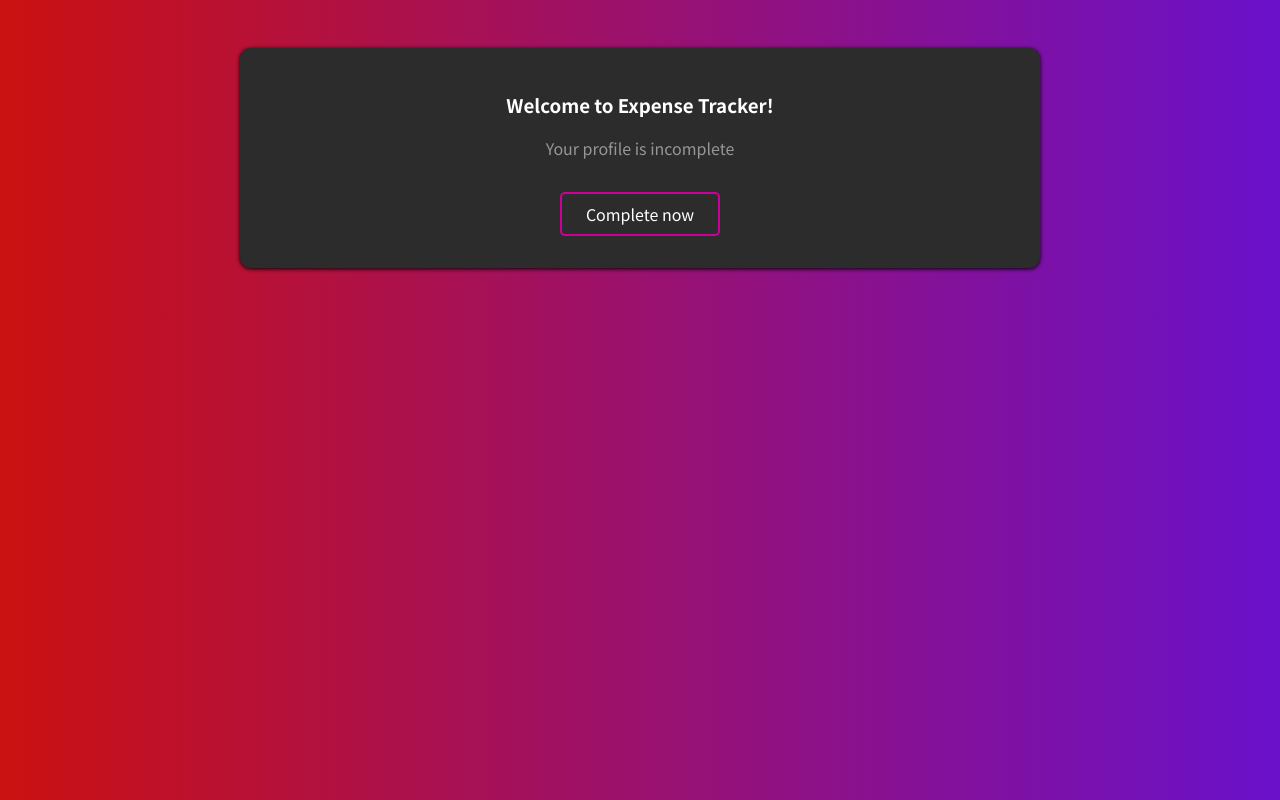
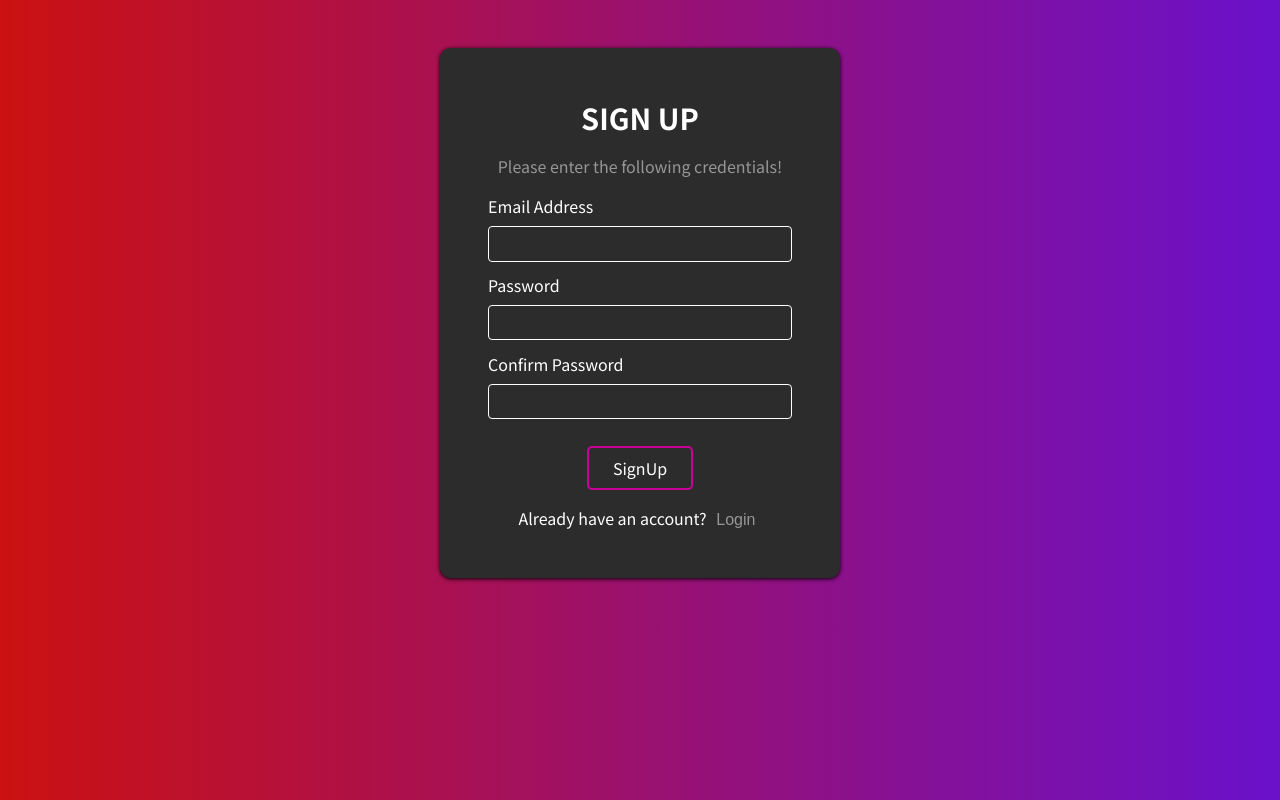
Before and after one commit to Milindsm/Expense-Tracker-Premium, a React (Create React App) app: page /profile in a window 1280 px wide. Built offline with nearby package versions, Linux system fonts and the light colour scheme.

Commit message:
added edit user details functionality

```diff
--- a/src/App.js
+++ b/src/App.js
@@ -1,16 +1,21 @@
 import './App.css';
-import React from 'react';
+import React,{useContext} from 'react';
 import { Routes,Route } from 'react-router-dom';
 import SignUp from './Components/SignUp/SignUp';
 import Profile from "./Components/Profile/Profile";
-import UpdateForm from './Components/Update/UpdateForm';
+import AuthContext from './Components/Store/AuthContext';
 
 function App() {
+  const auth_ctx = useContext(AuthContext);
+  let loggedIn = auth_ctx.isLoggedIn;
+
   return (
     <Routes>
             <Route path="/" element={<SignUp />} />
-            <Route path="/profile" element={<Profile />} />
-            <Route path='/updateDetails' element={<UpdateForm/>}/>
+            <Route
+                path="/profile"
+                element={loggedIn ? <Profile /> : <SignUp />}
+            />
     </Routes>
   );
 }
--- a/src/Components/Profile/Profile.js
+++ b/src/Components/Profile/Profile.js
@@ -1,23 +1,72 @@
-import React from "react";
+import React,{useState,useContext} from "react";
 import { useNavigate } from "react-router-dom";
+import AuthContext from "../Store/AuthContext";
+import UpdateForm from "../Update/UpdateForm";
 import classes from "./Profile.module.css"
 
+let collectedData = {
+    email: "",
+    displayName: "",
+    photoUrl: "",
+};
+
 const Profile = () => {
-    const navigate = useNavigate();
+    const authCtx = useContext(AuthContext);
+    const idToken = localStorage.getItem("token");
+    const [isComplete, setIsComplete] = useState(false);
     const profileUpdateHandler = () => {
-        navigate("/updateDetails");
+        setIsComplete(true);
     };
+    if (authCtx.isLoggedIn) {
+        fetch(
+            "https://identitytoolkit.googleapis.com/v1/accounts:lookup?key=AIzaSyCzpS8mhUYjlEGXWgom8MK0UNFqjGjlbzM",
+            {
+                method: "POST",
+                body: JSON.stringify({
+                    idToken: idToken,
+                }),
+                headers: {
+                    "Content-Type": "application/json",
+                },
+            }
+        )
+            .then(async (res) => {
+                if (res.ok) {
+                    return res.json();
+                } else {
+                    const data = await res.json();
+                    let errorMessage = "Authentication Failed";
+                    if (data && data.error && data.message)
+                        errorMessage = data.error.message;
+                    throw new Error(errorMessage);
+                }
+            })
+            .then((data) => {
+                console.log(data);
+                collectedData.email = data.users[0].email;
+                collectedData.displayName = data.users[0].displayName;
+                collectedData.photoUrl = data.users[0].photoUrl;
+            })
+            .catch((err) => {
+                alert(err.message);
+            });
+    }
     return (
+        <React.Fragment>
             <div className={classes.start}>
                 <h3>Welcome to Expense Tracker!</h3>
-            <p className={classes.statement}>Your profile is incomplete</p>
+                <p className={classes.statement}>
+                    Your profile is incomplete
                     <button
-                className={classes.updateButton}
+                        className={classes.actionToggle}
                         onClick={profileUpdateHandler}
                     >
                         Complete now
                     </button>
+                </p>
             </div>
+            {isComplete && <UpdateForm data={collectedData} />}
+        </React.Fragment>
     );
 };
 
--- a/src/Components/Profile/Profile.module.css
+++ b/src/Components/Profile/Profile.module.css
@@ -1,33 +1,29 @@
 .start {
     margin: 3rem auto;
     width: 95%;
-    max-width: 50rem;
+    max-width: 70rem;
     border-radius: 11px;
     background-color: rgb(44, 44, 44);
     box-shadow: 0 1px 4px rgb(0, 0, 0.2);
     padding-top: 1.5rem;
-    padding-right: 3rem;
+    padding-right: 1rem;
     padding-bottom: 2rem;
-    padding-left: 3rem;
-    text-align: center;
+    padding-left: 1rem;
+    text-align: left;
+    justify-content: space-between;
 }
 
-.updateButton {
+.actionToggle  {
     cursor: pointer;
-    font: inherit;
-    color: white;
-    background-color: transparent;
-    border: 2px solid #ca0098;
-    border-radius: 5px;
-    padding: 0.5rem 1.5rem;
-}
-
-.updateButton:hover {
-    border-color: rgb(146, 44, 255);
+    color: rgba(255, 255, 255, 0.502);
+    font-size: 16px;
+    text-decoration: underline;
+    background: transparent;
+    border: none;
 }
 
 .statement {
     opacity: 1;
-    color: rgba(255, 255, 255, 0.502);
-    margin-bottom: 2rem;
+    color: rgba(255, 255, 255);
+
 }
--- a/src/Components/SignUp/SignUp.js
+++ b/src/Components/SignUp/SignUp.js
@@ -49,7 +49,6 @@ const SignUp = () => {
         })
             .then(async (res) => {
                 if (res.ok) {
-                    alert("Your profile is successfully updated!");
                     event.target.reset();
                     const data = await res.json();
                     auth_ctx.login(data.idToken);
--- a/src/Components/Update/UpdateForm.js
+++ b/src/Components/Update/UpdateForm.js
@@ -1,11 +1,13 @@
 import React,{useRef} from "react";
 import classes from "./UpdateForm.module.css";
 
-const UpdateForm = () => {
+const UpdateForm = (props) => {
     const idToken = localStorage.getItem("token");
 
     const fullNameInputRef = useRef();
     const photoUrlInputRef = useRef();
+
+    console.log(props);
 
     const updateProfileHandler = (event) => {
         event.preventDefault();
@@ -47,11 +49,22 @@ const UpdateForm = () => {
             <h1>Contact Details</h1>
             <form className={classes.form}>
                 <label htmlFor="fullName">Full Name </label>
-                <input type="text" id="fullName" ref={fullNameInputRef} />
+                <input
+                    type="text"
+                    id="fullName"
+                    ref={fullNameInputRef}
+                    defaultValue={props.data.displayName}
+                    required
+                />
                 <br />
                 <br />
                 <label htmlFor="photoUrl">Photo URL</label>
-                <input type="text" id="photoUrl" ref={photoUrlInputRef} />
+                <input
+                    type="text"
+                    id="photoUrl"
+                    ref={photoUrlInputRef}
+                    defaultValue={props.data.photoUrl}
+                />
                 <div className={classes.actions}>
                     <button onClick={updateProfileHandler}>update</button>
                 </div>
```
Lines whose indentation alone changed are shown as unchanged.
